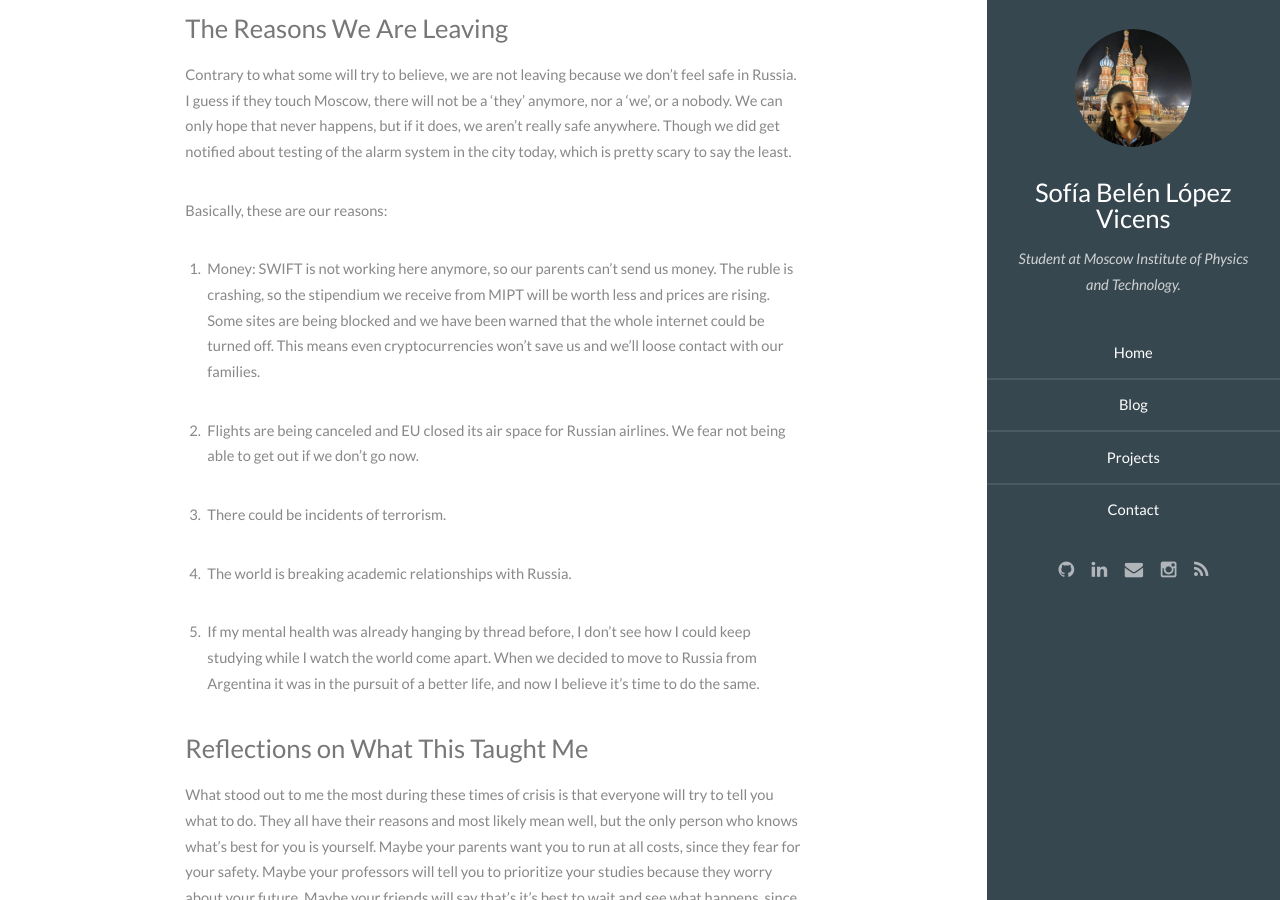
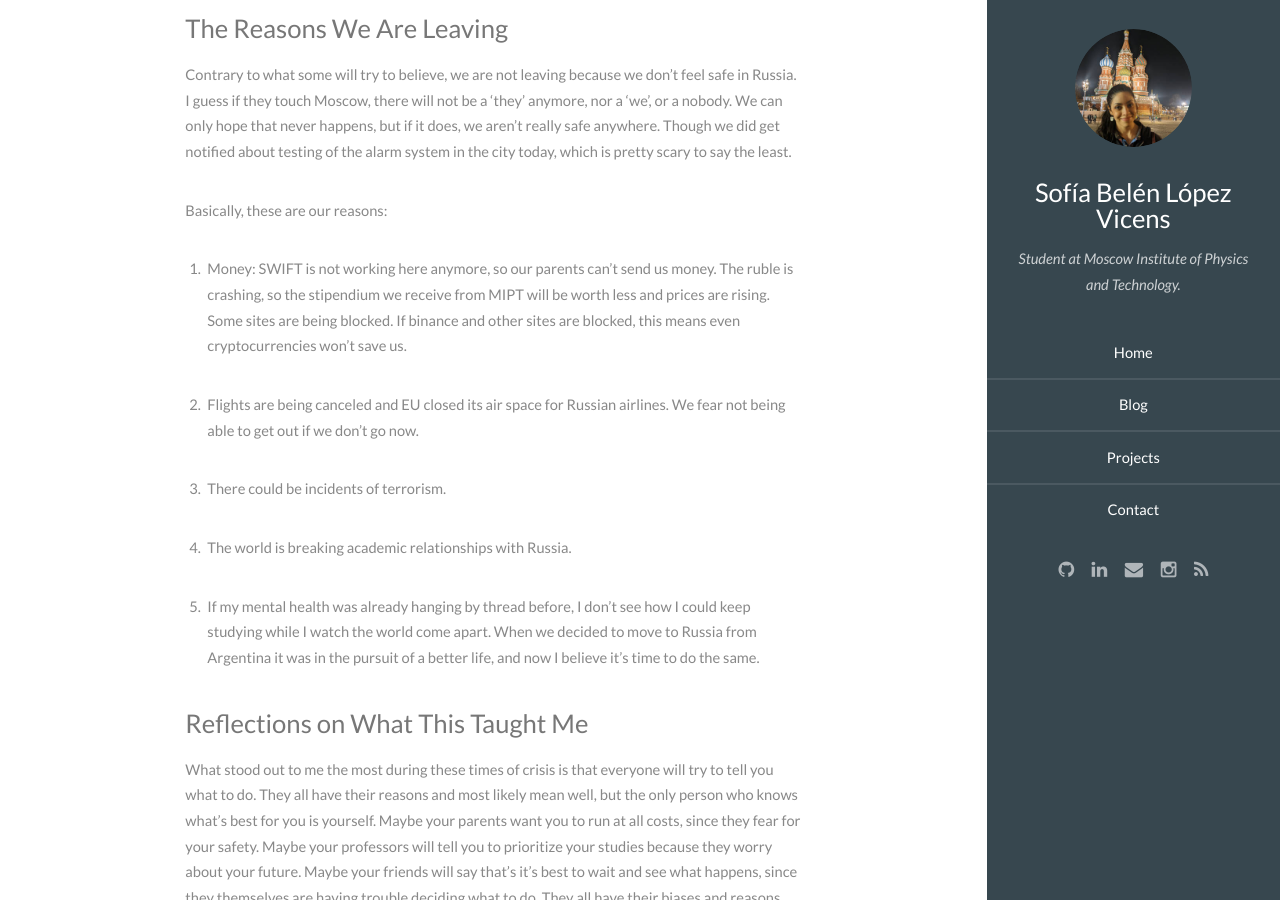
Before and after one commit to sofiabelen/sofiabelen.github.io, a Jekyll site: the page built from _posts/blog/2022-03-02-beginnings-hide-behind-ends.md, in a window 1280 px wide and 900 px high, scrolled down 2409 px. Built offline with Jekyll 4.4.1, drawn with Linux system fonts in a browser that asks for light colours; Markdown is read by kramdown in place of the engine named in the settings; comment, search, counter and statistics services are not loaded.

Commit message:
Fix internet part

```diff
--- a/_posts/blog/2022-03-02-beginnings-hide-behind-ends.md
+++ b/_posts/blog/2022-03-02-beginnings-hide-behind-ends.md
@@ -36,7 +36,7 @@
 
 Basically, these are our reasons:
 
-1. Money: SWIFT is not working here anymore, so our parents can't send us money. The ruble is crashing, so the stipendium we receive from MIPT will be worth less and prices are rising. Some sites are being blocked and we have been warned that the whole internet could be turned off. This means even cryptocurrencies won't save us and we'll loose contact with our families.
+1. Money: SWIFT is not working here anymore, so our parents can't send us money. The ruble is crashing, so the stipendium we receive from MIPT will be worth less and prices are rising. Some sites are being blocked. If binance and other sites are blocked, this means even cryptocurrencies won't save us.
 
 3. Flights are being canceled and EU closed its air space for Russian airlines. We fear not being able to get out if we don't go now.
 
```
